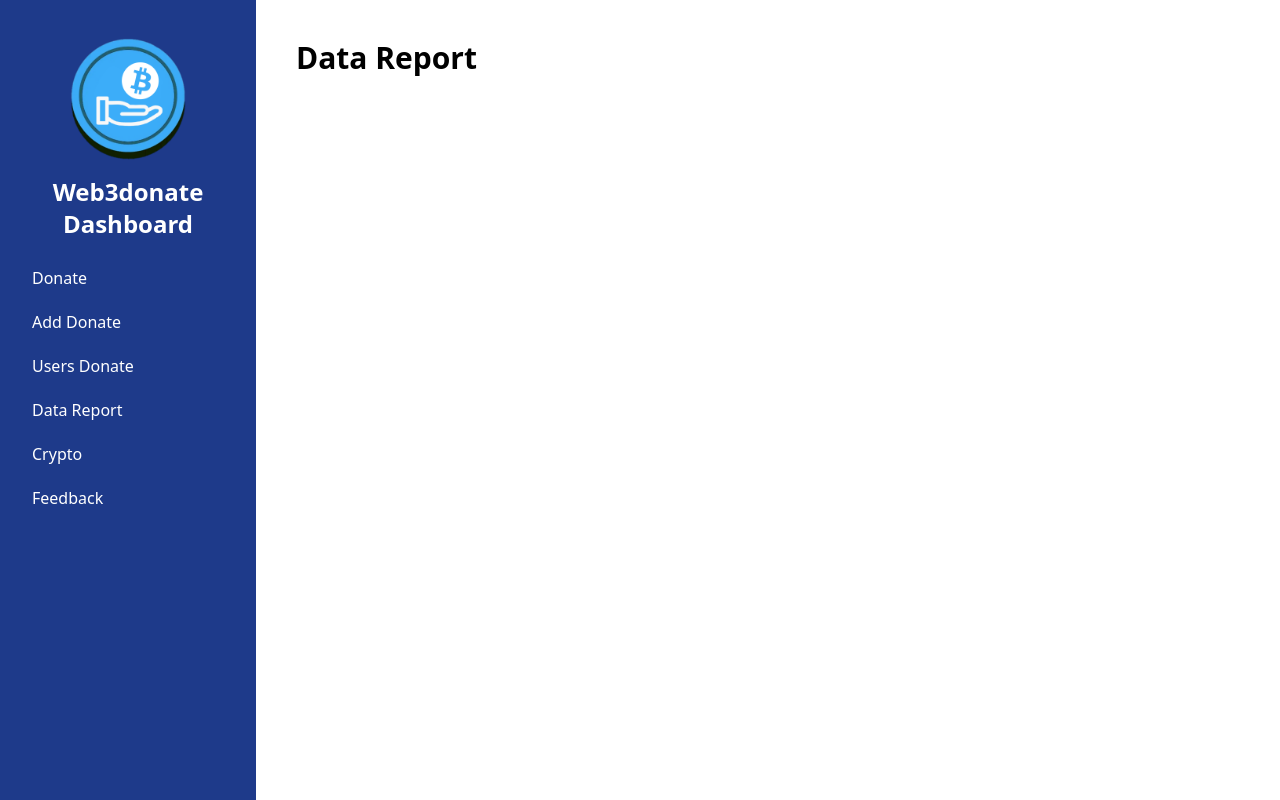
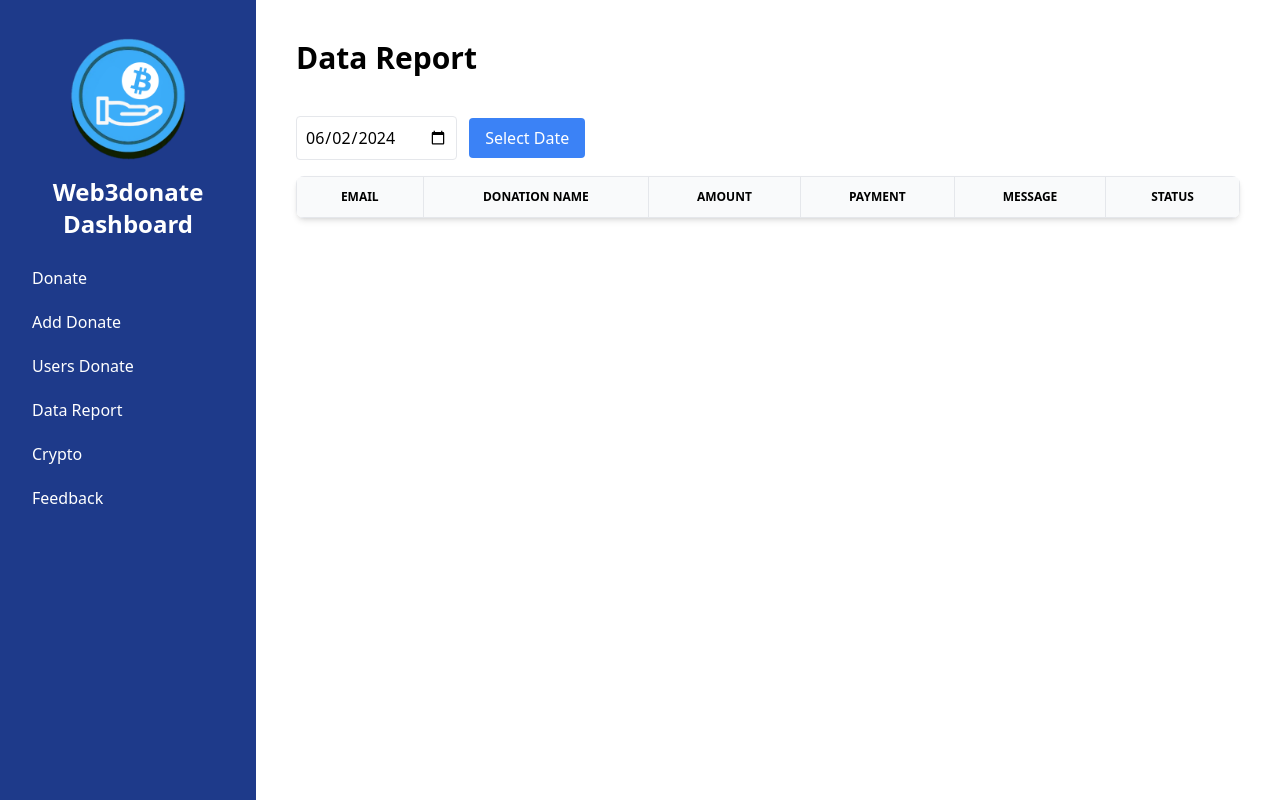
Before and after one commit to nekowawolf/P1, a PHP site: page /tb_data.php in a window 1280 px wide. Run offline with PHP 8.4, Linux system fonts and the light colour scheme; data comes from the database, SQL or seed files in the repository; lists and menus that the app fills with data are empty.

Commit message:
update : data report

```diff
--- a/public/fetch_payment.php
+++ b/public/fetch_payment.php
@@ -3,7 +3,14 @@
 require 'koneksi_payment.php'; // Pastikan Anda memiliki koneksi ke database yang tepat
 
 // Mengambil data dari database
-$query_sql = "SELECT * FROM payments"; // Nama tabel harus sesuai, yaitu 'payments'
+$query_sql = "SELECT * FROM payments";
+
+// Jika tanggal dipilih, tambahkan kondisi WHERE untuk memfilter data berdasarkan tanggal
+if (isset($_GET['selected_date']) && $_GET['selected_date'] != '') {
+    $selected_date = $_GET['selected_date'];
+    $query_sql .= " WHERE DATE(created_at) = '$selected_date'";
+}
+
 $result = mysqli_query($conn_payment, $query_sql);
 
 // Menyimpan hasil dalam variabel untuk digunakan di file HTML
--- a/public/h_donate.php
+++ b/public/h_donate.php
@@ -195,6 +195,7 @@
           <tr>
             <th scope="col" class="px-6 py-3 border">Email</th>
             <th scope="col" class="px-6 py-3 border">Donation Name</th>
+            <th scope="col" class="px-6 py-3 border">Amount</th>
             <th scope="col" class="px-6 py-3 border">Payment</th>
             <th scope="col" class="px-6 py-3 border">Tx</th>
             <th scope="col" class="px-6 py-3 border">Message</th>
@@ -211,6 +212,7 @@
             <tr class="text-center border">
               <td class="border px-4 py-2"><?php echo htmlspecialchars($row['user_email']); ?></td>
               <td class="border px-4 py-2"><?php echo htmlspecialchars($row['donate_name']); ?></td>
+              <td class="border px-4 py-2"><?php echo htmlspecialchars($row['Amount']); ?></td>
               <td class="border px-4 py-2"><?php echo htmlspecialchars($row['crypto_name']); ?></td>
               <td class="border px-4 py-2"><?php echo htmlspecialchars($row['transaction_proof']); ?></td>
               <td class="border px-4 py-2"><?php echo htmlspecialchars($row['message']); ?></td>
--- a/public/tb_data.php
+++ b/public/tb_data.php
@@ -9,9 +9,8 @@
     <link rel="stylesheet" href="css/style.css" />
 </head>
 
-<body>
+<body class="flex h-screen"> <!-- Add class attribute to body -->
 
-    <div class="flex h-screen">
     <!-- Sidebar -->
     <div class="w-64 bg-blue-900 text-white p-4">
         <img src="img/logo.png" class="w-40 h-40 mx-auto" alt="">
@@ -25,21 +24,58 @@
             <a href="tb_feedback.php" class="block py-2.5 px-4 rounded hover:bg-blue-700">Feedback</a>
         </nav>
     </div>
+
     <!-- Main Content -->
     <div class="flex-1 p-10">
         <h1 class="text-3xl font-bold mb-10">Data Report</h1>
+        <!-- Tambahkan form untuk memilih tanggal -->
+        <div class="flex justify-end mb-4">
+            <form action="" method="get">
+                <input type="date" name="selected_date" class="border p-2 rounded" value="<?php echo htmlspecialchars($_GET['selected_date'] ?? date('Y-m-d')); ?>">
+                <button type="submit" class="bg-blue-500 text-white px-4 py-2 rounded ml-2">Select Date</button>
+            </form>
+        </div>
 
+        <div class="relative overflow-x-auto shadow-md sm:rounded-lg">
+            <table class="w-full min-w-max text-sm text-left rtl:text-right text-black-500 border">
+                <thead class="text-center text-xs text-black-700 uppercase bg-gray-50 border">
+                    <tr>
+                        <th scope="col" class="px-6 py-3 border">Email</th>
+                        <th scope="col" class="px-6 py-3 border">Donation Name</th>
+                        <th scope="col" class="px-6 py-3 border">Amount</th>
+                        <th scope="col" class="px-6 py-3 border">Payment</th>
+                        <th scope="col" class="px-6 py-3 border">Message</th>
+                        <th scope="col" class="px-6 py-3 border">Status</th>
+                    </tr>
+                </thead>
+                <tbody>
+                    <?php
+                    // Menghubungkan ke database dan mengambil data pembayaran
+                    require 'fetch_payment.php';
 
+                    // Ambil tanggal yang dipilih, default ke tanggal hari ini jika tidak ada yang dipilih
+                    $selected_date = isset($_GET['selected_date']) ? $_GET['selected_date'] : date('Y-m-d');
 
-
-
-
-
-
-
-
-
-
+                    foreach ($payment_data as $row):
+                        // Tampilkan hanya data yang sesuai dengan tanggal yang dipilih
+                        $row_date = date('Y-m-d', strtotime($row['created_at']));
+                        if ($selected_date != $row_date) {
+                            continue;
+                        }
+                    ?>
+                    <tr class="text-center border">
+                        <td class="border px-4 py-2"><?php echo htmlspecialchars($row['user_email']); ?></td>
+                        <td class="border px-4 py-2"><?php echo htmlspecialchars($row['donate_name']); ?></td>
+                        <td class="border px-4 py-2"><?php echo htmlspecialchars($row['Amount']); ?></td>
+                        <td class="border px-4 py-2"><?php echo htmlspecialchars($row['crypto_name']); ?></td>
+                        <td class="border px-4 py-2"><?php echo htmlspecialchars($row['message']); ?></td>
+                        <td class="border px-4 py-2"><?php echo htmlspecialchars($row['STATUS']); ?></td>
+                    </tr>
+                    <?php endforeach; ?>
+                </tbody>
+            </table>
+        </div>
+    </div>
 
 </body>
 
--- a/public/tb_user.php
+++ b/public/tb_user.php
@@ -34,6 +34,7 @@
                         <tr>
                             <th scope="col" class="px-2 py-1 border">Email</th>
                             <th scope="col" class="px-2 py-1 border">Donation Name</th>
+                            <th scope="col" class="px-2 py-1 border">Amount</th>
                             <th scope="col" class="px-2 py-1 border">Payment</th>
                             <th scope="col" class="px-2 py-1 border">Tx</th>
                             <th scope="col" class="px-2 py-1 border">Message</th>
@@ -51,6 +52,7 @@
                             <tr class="text-center border">
                                 <td class="border px-4 py-2"><?php echo htmlspecialchars($row['user_email']); ?></td>
                                 <td class="border px-4 py-2"><?php echo htmlspecialchars($row['donate_name']); ?></td>
+                                <td class="border px-4 py-2"><?php echo htmlspecialchars($row['Amount']); ?></td>
                                 <td class="border px-4 py-2"><?php echo htmlspecialchars($row['crypto_name']); ?></td>
                                 <td class="border px-4 py-2"><?php echo htmlspecialchars($row['transaction_proof']); ?></td>
                                 <td class="border px-4 py-2"><?php echo htmlspecialchars($row['message']); ?></td>
```
Also changed, not shown: public/add_payment_user.php (+7 -0 lines), public/process_payment.php (+4 -3 lines). Lines whose indentation alone changed are shown as unchanged.
